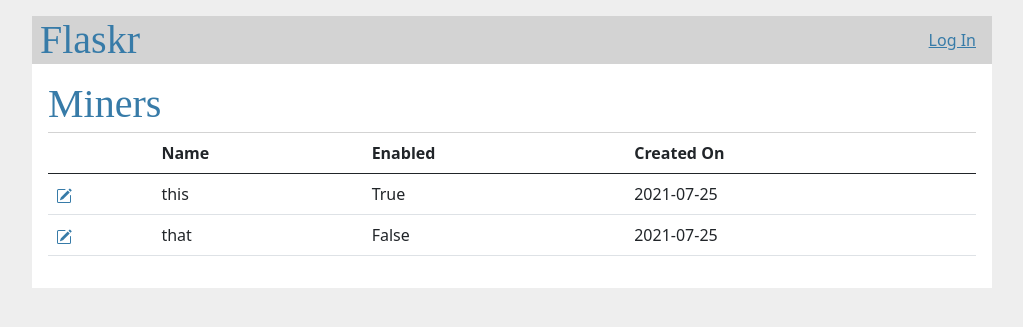
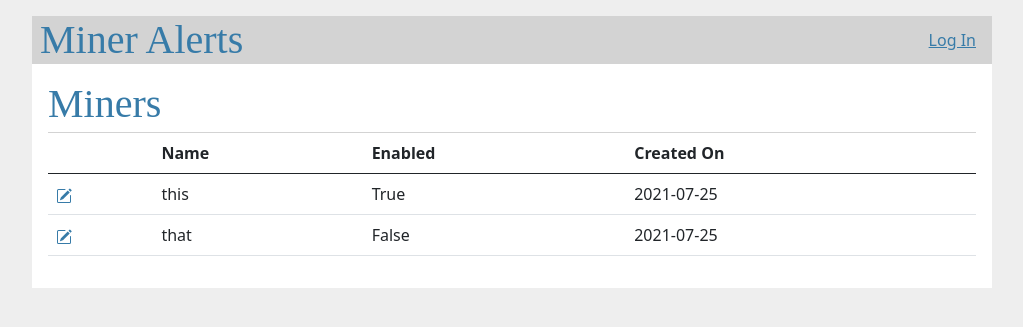
Before and after one commit to besteman/futurama-mining, a Flask app: template flaskr/templates/miner/index.html in a window 1280 px wide. Shown: the top 327 px of the page, without its empty margins (128-1151 px from the left). Run offline with Flask 2, Linux system fonts and the light colour scheme; the template is opened without the code that fills it: values that come from a table or form of the project are taken from there, others are empty; parts of the project's set-up code (start-up, migrations or seed data) failed here and were passed over.

Commit message:
change h1

```diff
--- a/flaskr/templates/base.html
+++ b/flaskr/templates/base.html
@@ -3,7 +3,7 @@
 <link href="https://cdn.jsdelivr.net/npm/bootstrap@5.0.2/dist/css/bootstrap.min.css" rel="stylesheet" integrity="sha384-EVSTQN3/azprG1Anm3QDgpJLIm9Nao0Yz1ztcQTwFspd3yD65VohhpuuCOmLASjC" crossorigin="anonymous">
 <link rel="stylesheet" href="{{ url_for('static', filename='style.css') }}">
 <nav>
-  <h1>Flaskr</h1>
+  <h1>Miner Alerts</h1>
   <ul>
     {% if g.user %}
       <li><span>{{ g.user['username'] }}</span>
```
